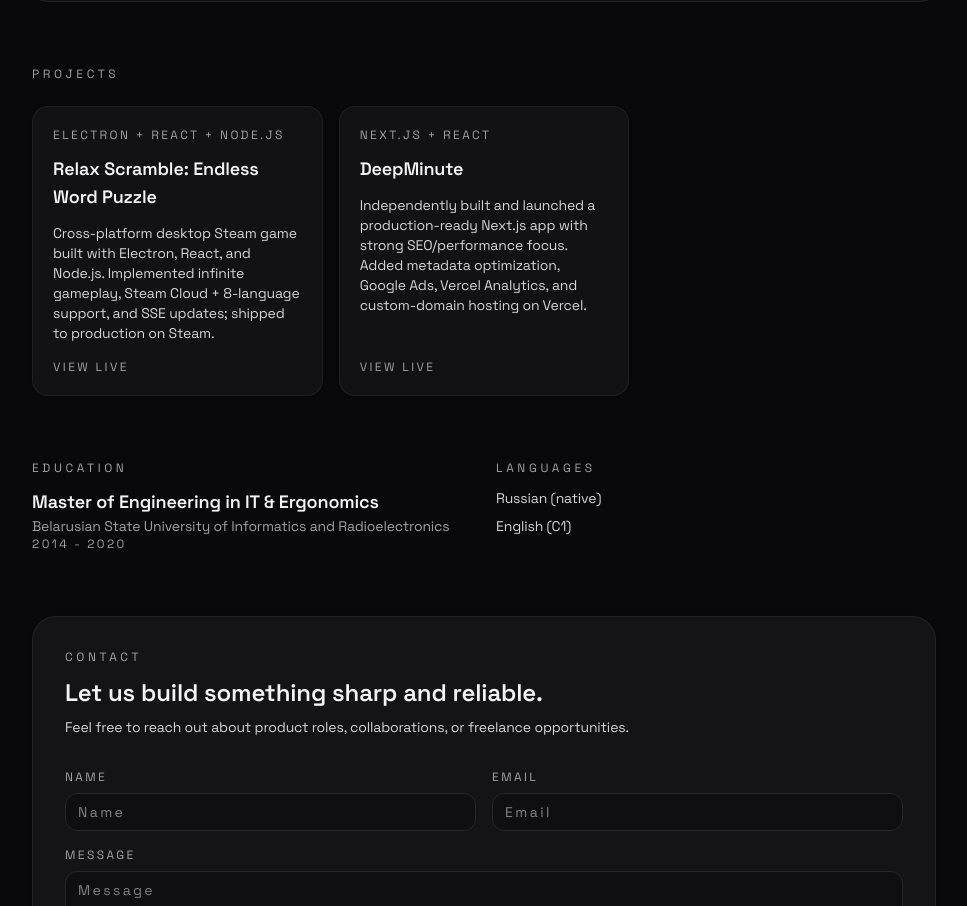
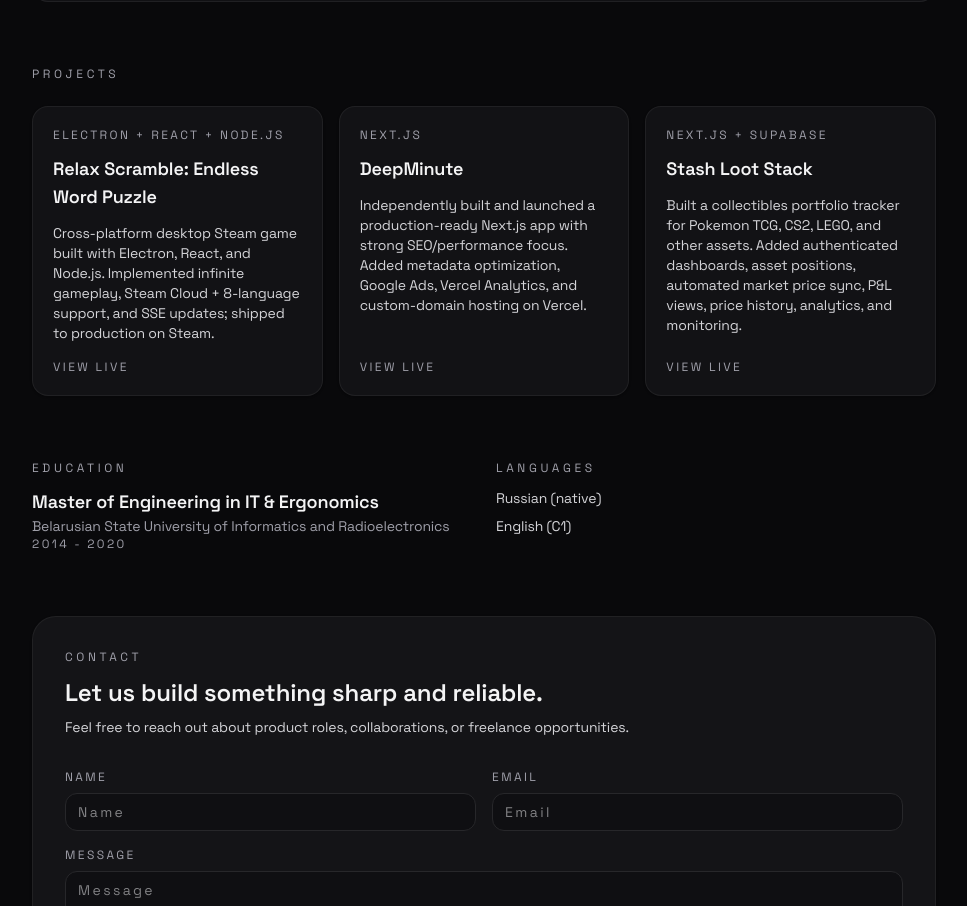
Before and after one commit to Perchusha/Portfolio_v2, a React (Vite) app: page / in a window 1280 px wide. Shown: the part 2483-3389 px from the top of the page, without its empty margins (256-1223 px from the left). Built offline with nearby package versions, Linux system fonts and the light colour scheme.

Commit message:
feat: stash loot stack added

```diff
--- a/src/constants/translations.ts
+++ b/src/constants/translations.ts
@@ -45,11 +45,19 @@ export const translations: Translations = {
       },
       {
         name: 'DeepMinute',
-        type: 'Next.js + React',
+        type: 'Next.js',
         description:
           'Independently built and launched a production-ready Next.js app with strong SEO/performance focus. Added metadata optimization, Google Ads, Vercel Analytics, and custom-domain hosting on Vercel.',
         status: 'Live on the web',
         link: 'https://deepminute.com/',
+      },
+      {
+        name: 'Stash Loot Stack',
+        type: 'Next.js + Supabase',
+        description:
+          'Built a collectibles portfolio tracker for Pokemon TCG, CS2, LEGO, and other assets. Added authenticated dashboards, asset positions, automated market price sync, P&L views, price history, analytics, and monitoring.',
+        status: 'Live on the web',
+        link: 'https://stashlootstack.com/',
       },
     ],
     experience: [
@@ -176,11 +184,19 @@ export const translations: Translations = {
       },
       {
         name: 'DeepMinute',
-        type: 'Next.js + React',
+        type: 'Next.js',
         description:
           'Самостоятельно разработал и запустил production-ready приложение на Next.js с фокусом на SEO и performance. Добавил оптимизацию метаданных, Google Ads, Vercel Analytics и хостинг на Vercel с кастомным доменом.',
         status: 'Доступно в вебе',
         link: 'https://deepminute.com/',
+      },
+      {
+        name: 'Stash Loot Stack',
+        type: 'Next.js + Supabase',
+        description:
+          'Разработал portfolio tracker для коллекционных активов: Pokemon TCG, CS2, LEGO и других категорий. Реализовал авторизованные dashboards, позиции активов, автоматическую синхронизацию рыночных цен, P&L, историю цен, аналитику и мониторинг.',
+        status: 'Доступно в вебе',
+        link: 'https://stashlootstack.com/',
       },
     ],
     experience: [
@@ -307,11 +323,19 @@ export const translations: Translations = {
       },
       {
         name: 'DeepMinute',
-        type: 'Next.js + React',
+        type: 'Next.js',
         description:
           'Samodzielnie zbudowana i uruchomiona aplikacja production-ready na Next.js z mocnym naciskiem na SEO i wydajność. Dodano optymalizację metadanych, Google Ads, Vercel Analytics oraz hosting na Vercel z własną domeną.',
         status: 'Dostępne w sieci',
         link: 'https://deepminute.com/',
+      },
+      {
+        name: 'Stash Loot Stack',
+        type: 'Next.js + Supabase',
+        description:
+          'Zbudowałem tracker portfolio dla aktywów kolekcjonerskich: Pokemon TCG, CS2, LEGO i innych kategorii. Dodałem autoryzowane dashboardy, pozycje aktywów, automatyczną synchronizację cen rynkowych, P&L, historię cen, analitykę i monitoring.',
+        status: 'Dostępne w sieci',
+        link: 'https://stashlootstack.com/',
       },
     ],
     experience: [
@@ -438,11 +462,19 @@ export const translations: Translations = {
       },
       {
         name: 'DeepMinute',
-        type: 'Next.js + React',
+        type: 'Next.js',
         description:
           'Самастойна распрацаваў і запусціў production-ready прыкладанне на Next.js з фокусам на SEO і прадукцыйнасць. Дадаў аптымізацыю метададзеных, Google Ads, Vercel Analytics і хостынг на Vercel з уласным даменам.',
         status: 'Даступна ў вэбе',
         link: 'https://deepminute.com/',
+      },
+      {
+        name: 'Stash Loot Stack',
+        type: 'Next.js + Supabase',
+        description:
+          'Распрацаваў portfolio tracker для калекцыйных актываў: Pokemon TCG, CS2, LEGO і іншых катэгорый. Дадаў аўтарызаваныя dashboards, пазіцыі актываў, аўтаматычную сінхранізацыю рынкавых цэн, P&L, гісторыю цэн, аналітыку і маніторынг.',
+        status: 'Даступна ў вэбе',
+        link: 'https://stashlootstack.com/',
       },
     ],
     experience: [
```
Also changed, not shown: 1 other file (tests, documents, lock files or other folders).
